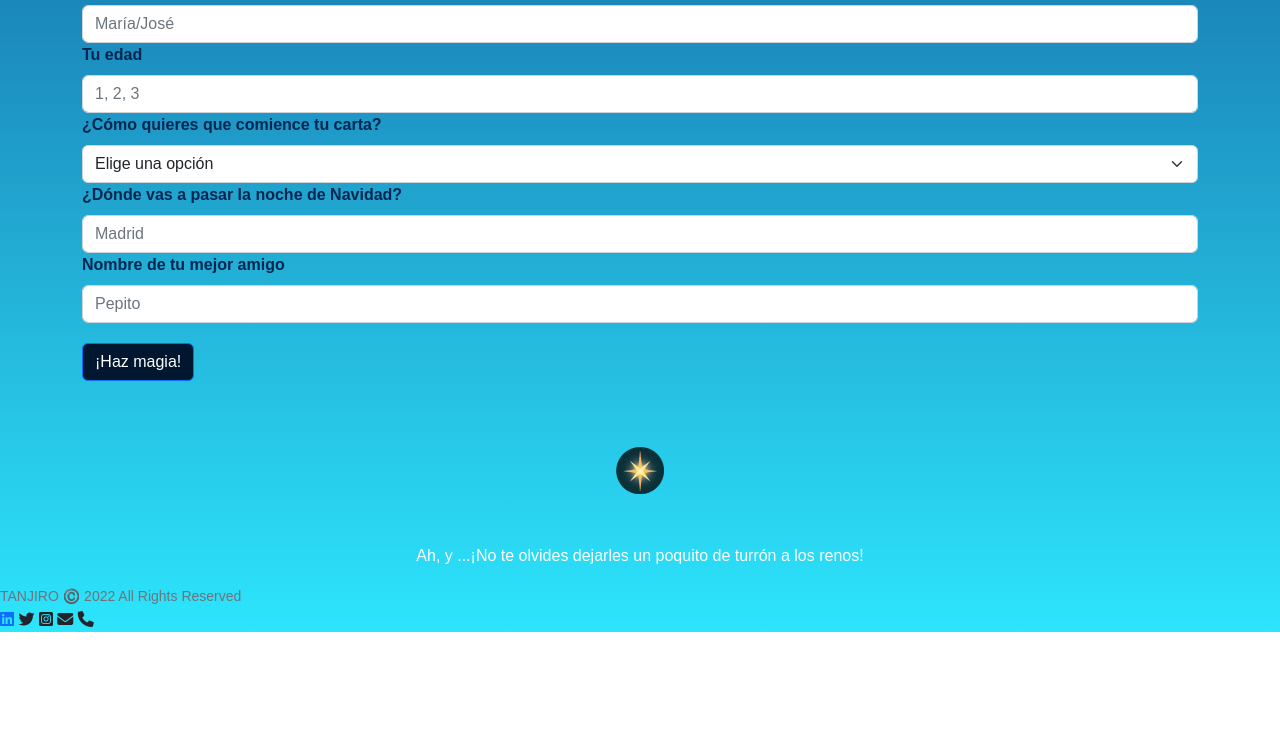
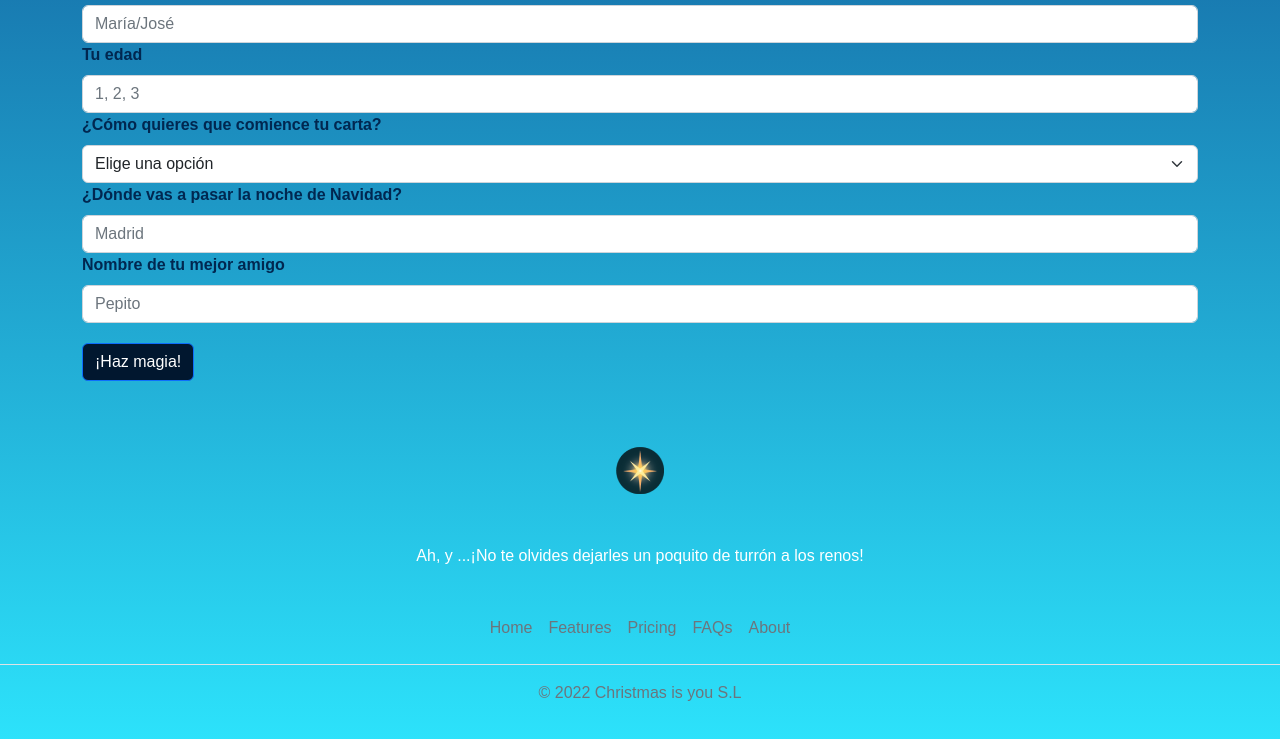
Before and after one commit to Marian4gc/proyectonavidad, a plain HTML site: page cartapapanoel/papanoel.html in a window 1280 px wide. Shown: the part 978-1717 px from the top of the page. Before the commit the page ends 1610 px from the top, so only its background shows below. Drawn offline with nearby package versions, Linux system fonts and the light colour scheme; a script that the page names is missing.

Commit message:
cambio el footer

```diff
--- a/cartapapanoel/papanoel.html
+++ b/cartapapanoel/papanoel.html
@@ -95,18 +95,16 @@
             <img class="mx-auto d-block bolaestrella" src="/cartapapanoel/imagenes/estrella grande.png" alt="estrella en una bola">
             <p>Ah, y ...¡No te olvides dejarles un poquito de turrón a los renos!</p>
         </div>
-<footer>
-    <div class="card-footer">
-        <small class="text-muted">TANJIRO ©️ 2022 All Rights Reserved</small>
-    </div>
-        <div class="redes">
-           <a href="#"><i class="fa-brands fa-linkedin"></i></a>
-            <i class="fa-brands fa-twitter"></i>
-            <i class="fa-brands fa-square-instagram"></i>
-            <i class="fa-solid fa-envelope"></i>
-            <i class="fa-solid fa-phone"></i>
-        </div>
-</footer>
+    <footer class="py-3 my-4 footer">
+            <ul class="nav justify-content-center border-bottom pb-3 mb-3">
+              <li class="nav-item"><a href="#" class="nav-link px-2 text-muted">Home</a></li>
+              <li class="nav-item"><a href="#" class="nav-link px-2 text-muted">Features</a></li>
+              <li class="nav-item"><a href="#" class="nav-link px-2 text-muted">Pricing</a></li>
+              <li class="nav-item"><a href="#" class="nav-link px-2 text-muted">FAQs</a></li>
+              <li class="nav-item"><a href="#" class="nav-link px-2 text-muted">About</a></li>
+            </ul>
+            <p class="text-center text-muted">&copy; 2022 Christmas is you S.L</p>
+    </footer>
 
 
 
--- a/cartapapanoel/papanoel.scss
+++ b/cartapapanoel/papanoel.scss
@@ -88,3 +88,7 @@ body {
                     margin-bottom: 50px;
                 }
         }
+
+        footer{
+            background-color: white
+        }
```
